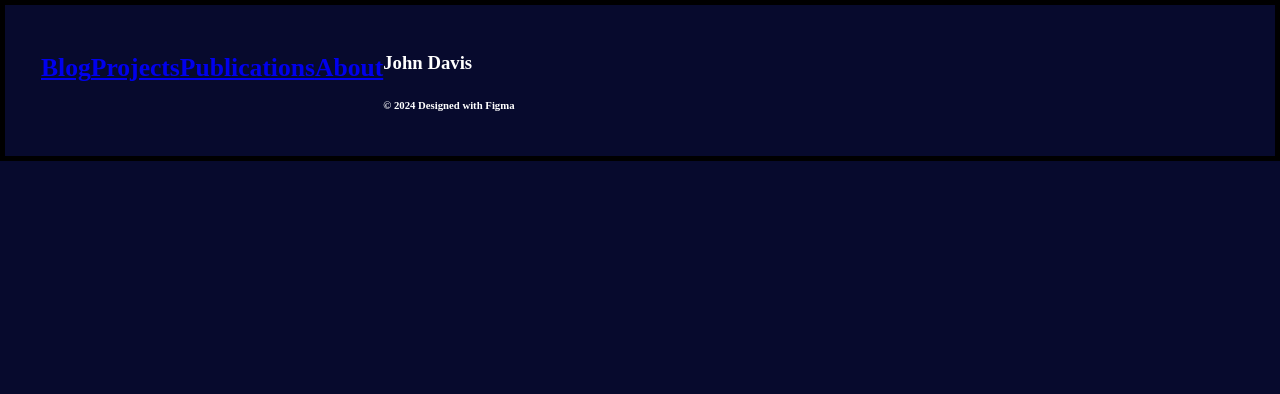
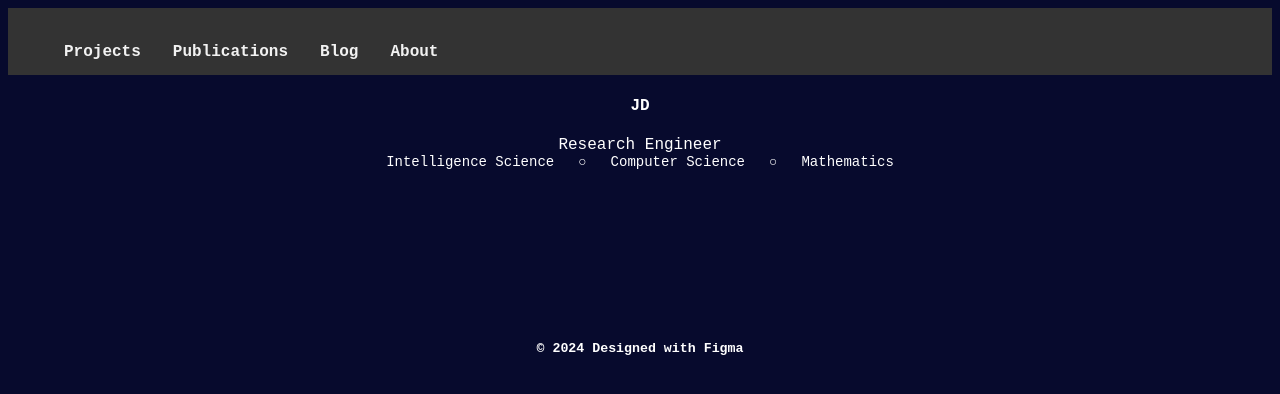
Before and after one commit to jdevassi/jdevassi.github.io, a plain HTML site: page index.html in a window 1280 px wide. Drawn offline with Linux system fonts and the light colour scheme; a web font is replaced by a local one.

Commit message:
main page

```diff
--- a/index.html
+++ b/index.html
@@ -15,26 +15,46 @@
 </head>
 
 <body>
-    <header>
-    <nav id="sub_pages">
+ <header>
+    <nav class="topnav">
+
         <ul>
-            <li><h4> <a href="#blog">Blog</a> </h4></li>
-            <li><h4> <a href="#project">Projects</a> </h4></li>
-            <li><h4> <a href="#pub">Publications</a> </h4></li>
-            <li><h4> <a href="#about">About</a> </h4></li>
+            <li><h4> <a href="404.html">Projects</a> </h4></li>
+            <li><h4> <a href="404.html">Publications</a> </h4></li>
+            <li><h4> <a href="404.html">Blog</a> </h4></li>
+            <li><h4> <a href="404.html">About</a> </h4></li>
         </ul>
-    </nav>
+
+	</nav>
     </header>
 
     <main>
-    <section>
-        <h3> John Davis </h3>
-    </section>
+    <center>
+         <h4> <p> JD </p> </h4>
+         Research Engineer
+         <br/>
+         <ul class="list1" >
+            <li> Intelligence Science </li>
+            <li> &#x25CB;</li>
+            <li> Computer Science</li>
+            <li> &#x25CB;</li>
+            <li> Mathematics</li>
+         </ul>
+
+    </center>
+    <br/>
+    <br/>
+    <br/>
+    <br/>
+    <br/>
+    <br/>
+    <br/>
+    <br/>
     </main>
 
     <footer>
-        <h6>&copy; 2024 Designed with Figma</h6>
+        <center><h5>&copy; 2024 Designed with Figma</h5> </center>
     </footer>
+
 </body>
-
 </html>
--- a/styles/style.css
+++ b/styles/style.css
@@ -1,27 +1,48 @@
-nav ul {
-    list-style-type: none;
-    margin: 0;
-    padding: 0;
-}
-
-nav li {
-    float: left;
-}
-
-#sub_pages {
-    color: white;
-    font-size: 2vw;
-    text-align: center;
-    display: block;
-    color: white;
-    padding: 14px 16px;
-    text-decoration: none;
-}
-
 body {
-    margin: 0 auto;
     color: white;
     background-color: #070a2d;
-    padding: 0 20px 20px 20px;
-    border: 5px solid black;
-}
+    font-family: 'Courier New', monospace;
+    font-size: 16px;
+   }
+
+   .topnav {
+     overflow: hidden;
+     background-color: #333;
+   }
+
+   .topnav a {
+     float: left;
+     color: #f2f2f2;
+     text-align: center;
+     padding: 14px 16px;
+     text-decoration: none;
+     font-size: 16px;
+   }
+
+   .topnav a:hover {
+     background-color: #ddd;
+     color: black;
+   }
+
+   .topnav a.active {
+     background-color: #04AA6D;
+     color: white;
+   }
+
+   nav ul {
+     list-style-type: none;
+   }
+
+   .list1 {
+     list-style-type: none;
+     margin: 0;
+     padding: 0;
+     overflow: hidden;
+     display: inline-block;
+   }
+
+   main li {
+     font-size: 14px;
+     padding: 0 12px;
+     float: left;
+   }
```
Also changed, not shown: 404.html (added, +43 -0 lines), styles/404.css (added, +34 -0 lines), images/404.jpg (added).
